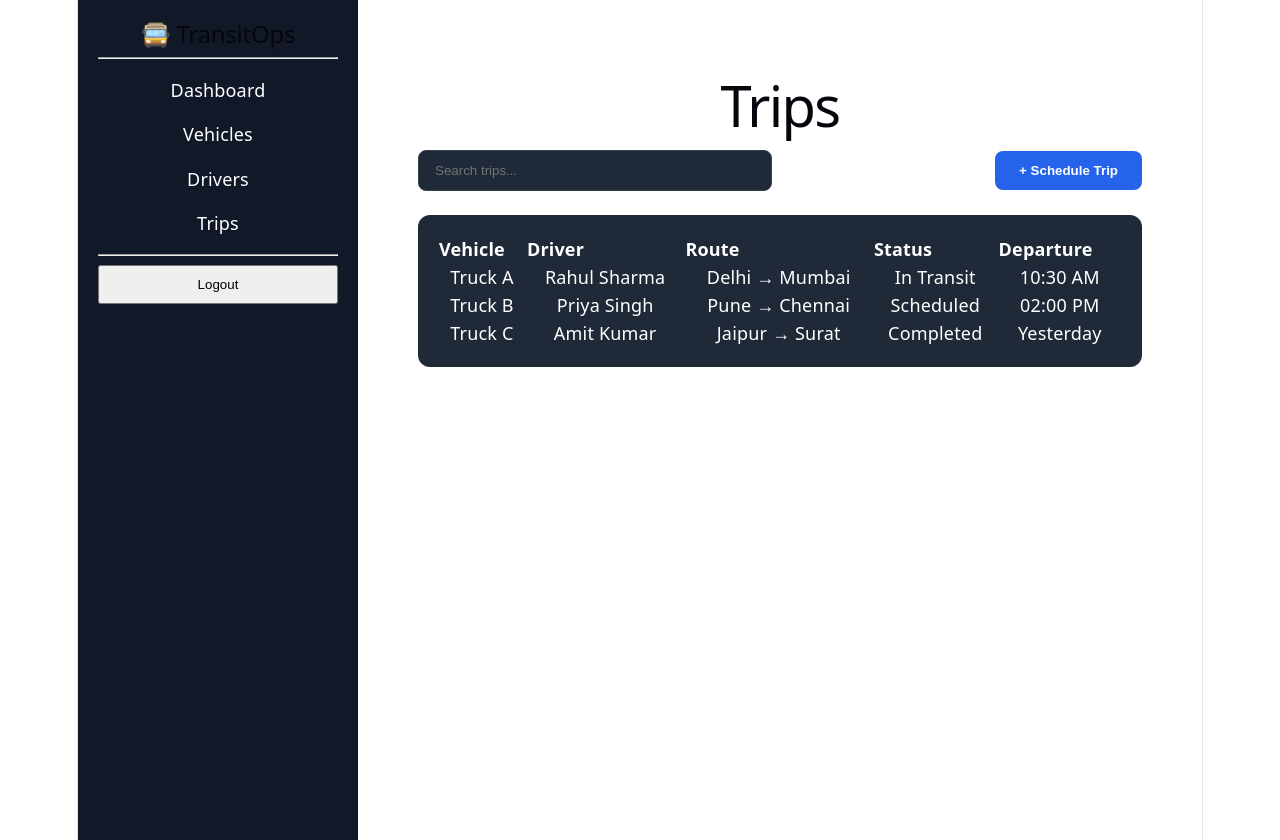
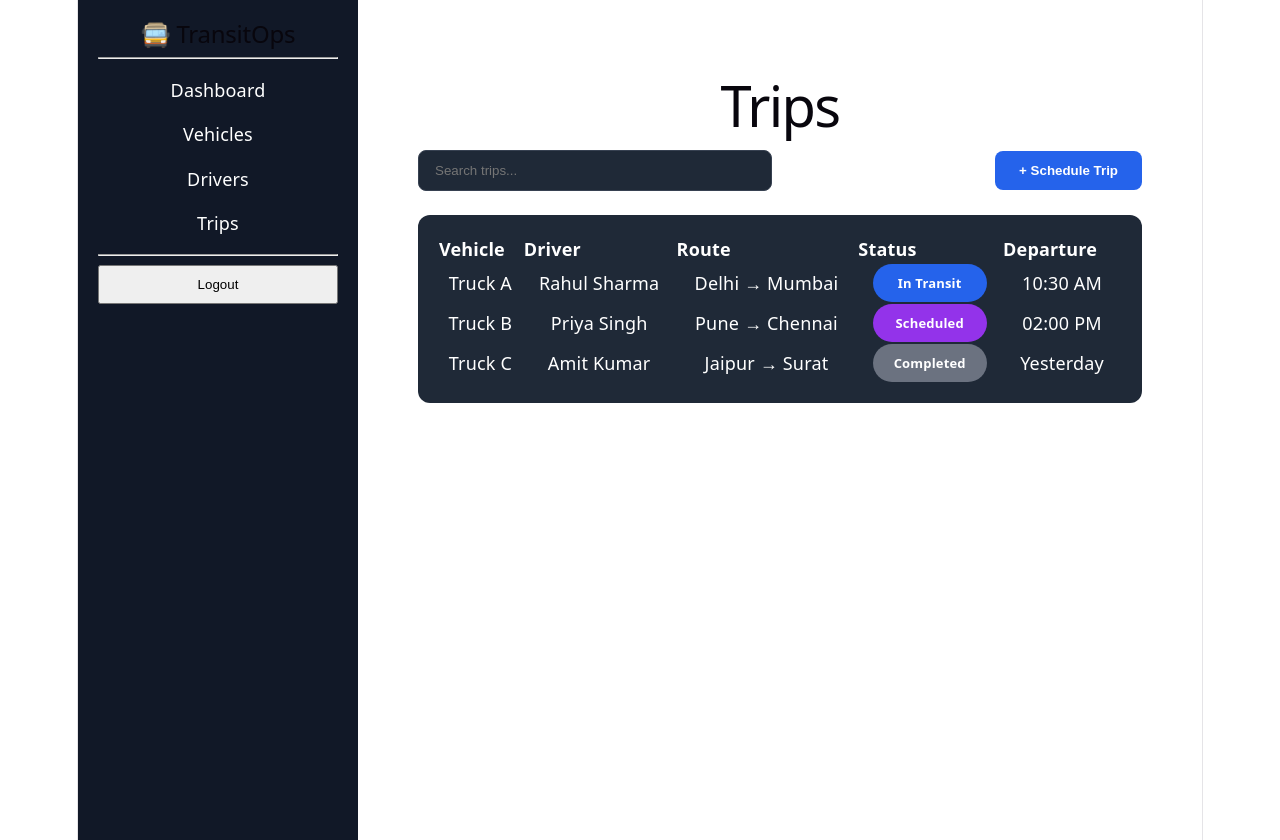
Before and after one commit to ODOO-HACKATHON-26/ODOO-Hacakthon-2026, a React app in the folder frontend/: page /trips in a window 1280 px wide. Built offline with nearby package versions, Linux system fonts and the light colour scheme; the HTML template or start-up script is replaced by a standard one.

Commit message:
feat: add StatusBadge component and integrate it into DriverTable, TripTable, and VehicleTable

```diff
--- /dev/null
+++ b/frontend/src/components/common/StatusBadge.jsx
@@ -0,0 +1,49 @@
+export default function StatusBadge({ status }) {
+  const styles = {
+    Active: {
+      background: "#16a34a",
+      color: "white",
+    },
+    Maintenance: {
+      background: "#eab308",
+      color: "#111",
+    },
+    "On Duty": {
+      background: "#16a34a",
+      color: "white",
+    },
+    "Off Duty": {
+      background: "#ef4444",
+      color: "white",
+    },
+    "In Transit": {
+      background: "#2563eb",
+      color: "white",
+    },
+    Scheduled: {
+      background: "#9333ea",
+      color: "white",
+    },
+    Completed: {
+      background: "#6b7280",
+      color: "white",
+    },
+  };
+
+  return (
+    <span
+      style={{
+        padding: "6px 12px",
+        borderRadius: "999px",
+        fontSize: "13px",
+        fontWeight: "600",
+        display: "inline-block",
+        minWidth: "90px",
+        textAlign: "center",
+        ...styles[status],
+      }}
+    >
+      {status}
+    </span>
+  );
+}
--- a/frontend/src/components/drivers/DriverTable.jsx
+++ b/frontend/src/components/drivers/DriverTable.jsx
@@ -1,3 +1,5 @@
+import StatusBadge from "../common/StatusBadge";
+
 export default function DriverTable() {
   const drivers = [
     {
@@ -52,7 +54,9 @@ export default function DriverTable() {
             <tr key={driver.id}>
               <td>{driver.name}</td>
               <td>{driver.vehicle}</td>
-              <td>{driver.status}</td>
+              <td>
+  <StatusBadge status={driver.status} />
+             </td>
               <td>{driver.phone}</td>
             </tr>
           ))}
--- a/frontend/src/components/trips/TripTable.jsx
+++ b/frontend/src/components/trips/TripTable.jsx
@@ -1,3 +1,5 @@
+import StatusBadge from "../common/StatusBadge";
+
 export default function TripTable() {
   const trips = [
     {
@@ -57,7 +59,9 @@ export default function TripTable() {
               <td>{trip.vehicle}</td>
               <td>{trip.driver}</td>
               <td>{trip.route}</td>
-              <td>{trip.status}</td>
+              <td>
+  <StatusBadge status={trip.status} />
+             </td>
               <td>{trip.departure}</td>
             </tr>
           ))}
--- a/frontend/src/components/vehicles/VehicleTable.jsx
+++ b/frontend/src/components/vehicles/VehicleTable.jsx
@@ -1,3 +1,5 @@
+import StatusBadge from "../common/StatusBadge";
+
 export default function VehicleTable() {
   const vehicles = [
     {
@@ -47,7 +49,9 @@ export default function VehicleTable() {
             <tr key={vehicle.id}>
               <td>{vehicle.vehicle}</td>
               <td>{vehicle.driver}</td>
-              <td>{vehicle.status}</td>
+              <td>
+  <StatusBadge status={vehicle.status} />
+             </td>
               <td>{vehicle.route}</td>
             </tr>
           ))}
```
